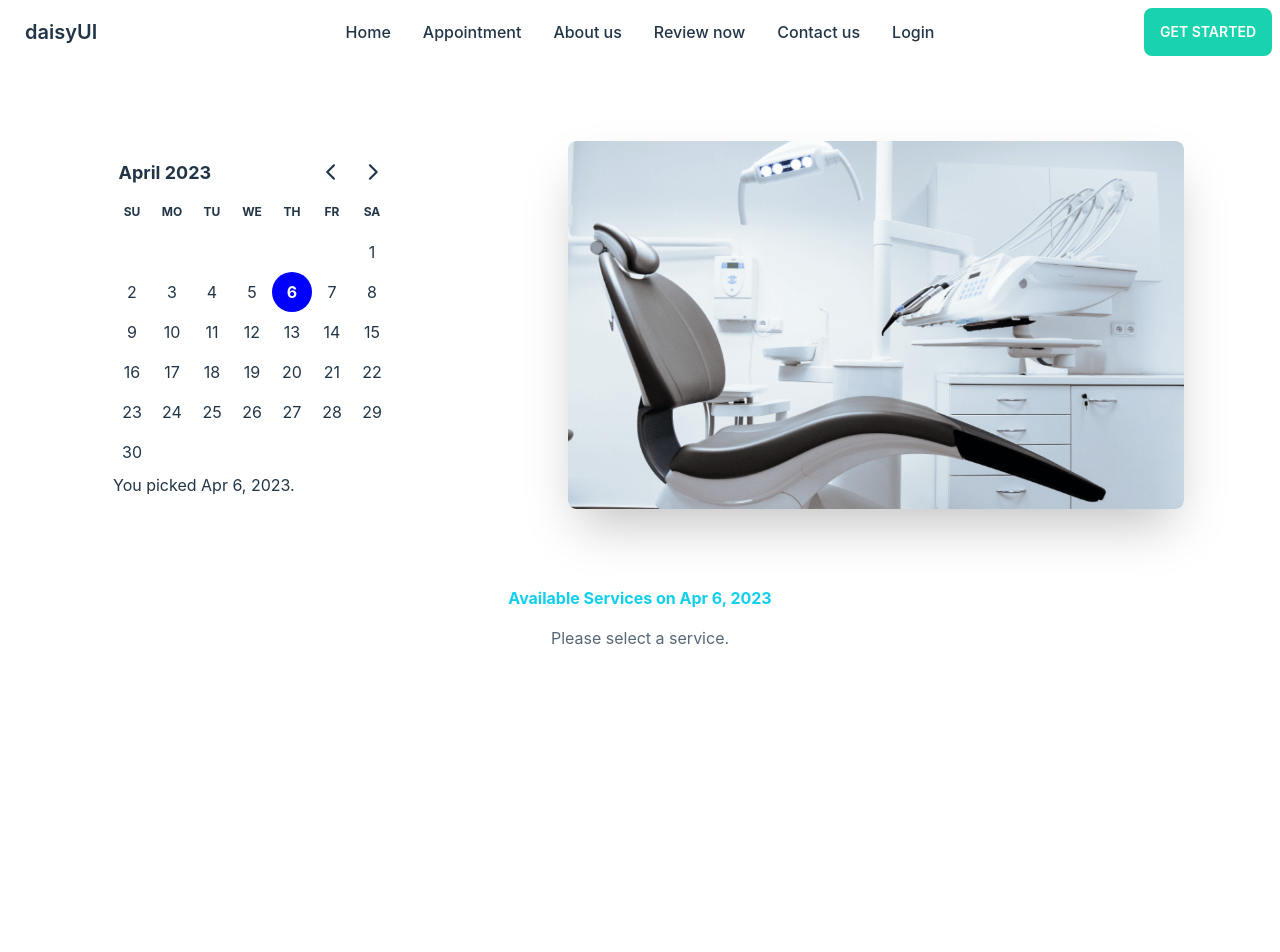
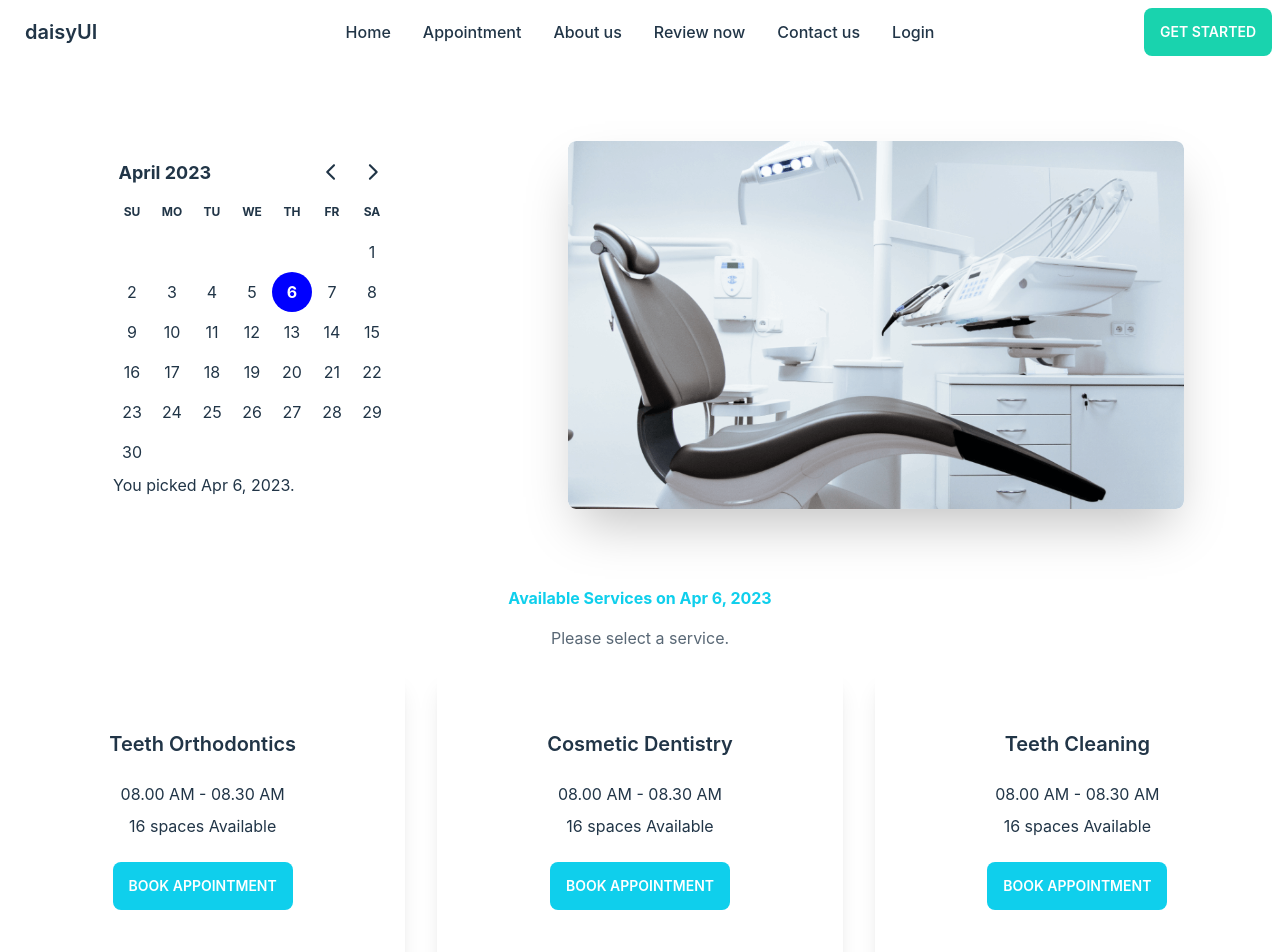
Before and after one commit to opuopu/doctors-portal-2023-, a React (Vite) app: page /Appointment in a window 1280 px wide. Shown: the top 952 px of the page. Before the commit the page ends 800 px from the top, so only its background shows below. Built offline with nearby package versions, Linux system fonts and the light colour scheme.

Commit message:
avilable-service

```diff
--- a/src/Component/contact/ContactHome.jsx
+++ b/src/Component/contact/ContactHome.jsx
@@ -12,9 +12,10 @@ export default function ContactHome() {
         <input type="text" placeholder="email" className="input my-4 bg-[#fff] w-full " />
         <input type="text" placeholder="subject" className="input w-full bg-[#fff] " />
         <textarea className="textarea textarea-bordered bg-[#fff] my-4 h-40" placeholder="details"></textarea>
-        <button className="btn bg-primary1 btn-primary border-0">Get Started</button>
+        <button className="btn bg-primary1 btn-primary mb-6 border-0">Get Started</button>
 
         </form>
+
     </div>
 </div>
   )
--- a/src/index.css
+++ b/src/index.css
@@ -48,7 +48,7 @@ button {
   font-size: 1em;
   font-weight: 500;
   font-family: inherit;
-  background-color: #1a1a1a;
+  /* background-color: #1a1a1a; */
   cursor: pointer;
   transition: border-color 0.25s;
 }
--- /dev/null
+++ b/src/pages/Modal/Modal.jsx
@@ -0,0 +1,46 @@
+import { format } from 'date-fns';
+import React from 'react';
+export default function Modal({treatment,date}) {
+   const  {name,slots,_id} = treatment
+const handlebooking = (e) =>{
+e.preventDefault()
+const form  = e.target
+const date = form.date.value
+const slot = form.slot.value
+const name = form.fullName.value
+const number = form.number.value
+const email = form.email.value
+}
+
+
+  return (
+    <>
+
+        <input type="checkbox" id={`my-modal-${_id}`} className="modal-toggle" />
+
+<div className="modal  modal-bottom sm:modal-middle">
+  <div className="modal-box bg-[#fff] ">
+  <p className='text-start mb-4 font-bold'>{name}</p>
+<form action="" onSubmit={handlebooking}>
+
+<input name='date' type="text" defaultValue={format(date, 'PP')} readOnly  placeholder="date" className="input input-bordered border-2 w-full bg-[#fff]" />
+<select name='slot' className="select select-bordered w-full bg-[#fff] mt-4 ">
+  <option disabled selected className='opacity-50'>{slots && slots[0]}</option>
+
+ {
+    slots?.map(slot=> <option>{slot}</option>)
+ }
+</select>
+  <input name='fullName' type="text" placeholder="full name" className="input input-bordered border-2 w-full mt-4 bg-[#fff]" />
+  <input name='number' type="number" placeholder="phone number" className="input input-bordered border-2 w-full mt-4 bg-[#fff]" />
+  <input name='email' type="email" placeholder="email" className="input input-bordered border-2 w-full mt-4 bg-[#fff]" />
+<input type="submit" value="submit" className='w-full mt-4 bg-[#000] py-2 rounded text-[#fff] font-bold' />
+</form>
+    <div className="modal-action">
+      <label htmlFor={`my-modal-${_id}`}  className="btn">Yay!</label>
+    </div>
+  </div>
+</div>
+    </>
+  )
+}
--- /dev/null
+++ b/src/pages/appointment/AppointmentOptions.jsx
@@ -0,0 +1,19 @@
+import React from 'react'
+
+export default function AppointmentOptions({appointment,settreatment}) {
+const    {name,slots,_id} = appointment
+  return (
+    <div className="card  bg-white-100 shadow-xl">
+  <div className="card-body ">
+    <h2 className="card-title justify-center">{name}</h2>
+    <p className='mt-4'>{slots.length >0 ? slots[0] : 'no slots avilable'}</p>
+    <p className=''>{slots.length} spaces Available</p>
+    <div className="card-actions justify-center mt-4">
+
+      <label onClick={()=>settreatment(appointment)}  htmlFor={`my-modal-${_id}`}  className="btn bg-primary1 border-0 text-[#fff]">Book Appointment</label>
+
+    </div>
+  </div>
+</div>
+  )
+}
--- a/src/pages/appointment/Avilableservice.jsx
+++ b/src/pages/appointment/Avilableservice.jsx
@@ -1,12 +1,35 @@
 import { format } from 'date-fns';
-import React from 'react';
+import React, { useEffect, useState } from 'react';
+import Modal from '../Modal/Modal';
+import AppointmentOptions from './AppointmentOptions';
 export default function Avilableservice({selected}) {
-    console.log(selected)
+const [Appointments,setappointments] = useState([])
+const [treatment,settreatment] = useState({})
+
+  useEffect(()=>{
+       fetch(`./Treatment.json`)
+       .then(res=>res.json())
+       .then(data =>setappointments(data))
+  },[])
   return (
     <div>
         <div className='text-center'>
             <p className='font-bold text-primary1'>Available Services on {format(selected, 'PP')} </p>
             <p className='my-4  opacity-75'>Please select a service.</p>
+           <div className='grid grid-cols-1 lg:grid-cols-3 gap-8'>
+           {
+              Appointments.map(appointment=> <AppointmentOptions
+                appointment={appointment}
+                key={appointment._id}
+                settreatment={settreatment}
+
+
+                />
+
+                )
+            }
+           </div>
+           <Modal treatment={treatment} date={selected}/>
         </div>
     </div>
   )
```
